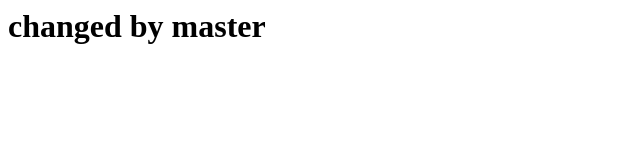
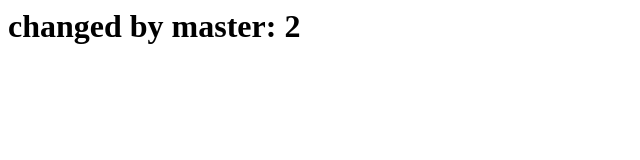
Before and after one commit to AnkitaKrushnaJamdade/MergeConflict-Test, a plain HTML site: page index.html in a window 1280 px wide. Shown: the full height of the page, 0-640 px from the left. Drawn offline with Linux system fonts and the light colour scheme.

Commit message:
master: 2nd commit

```diff
--- a/index.html
+++ b/index.html
@@ -3,6 +3,6 @@
 <title>Index Page</title>
 </head>
 <body>
-<h1>changed by master</h1>
+<h1>changed by master: 2</h1>
 </body>
 </html>
```
